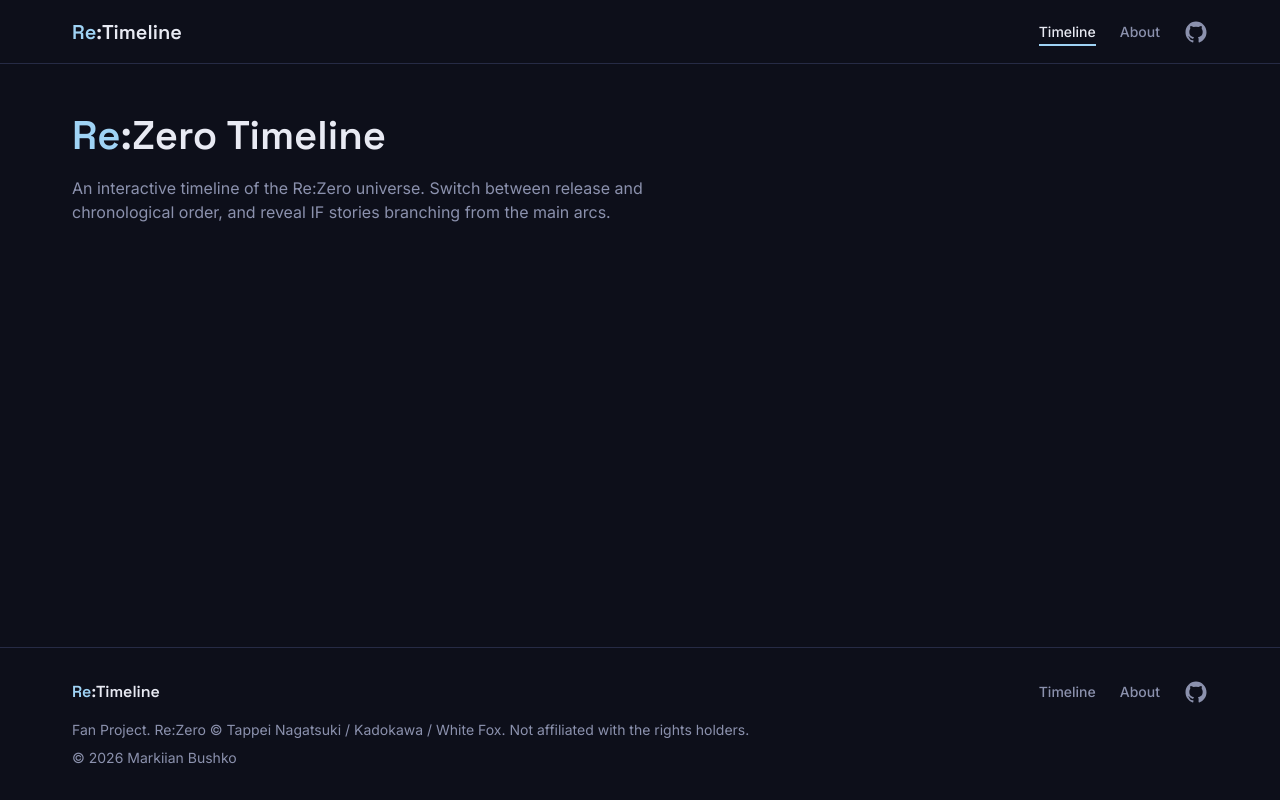
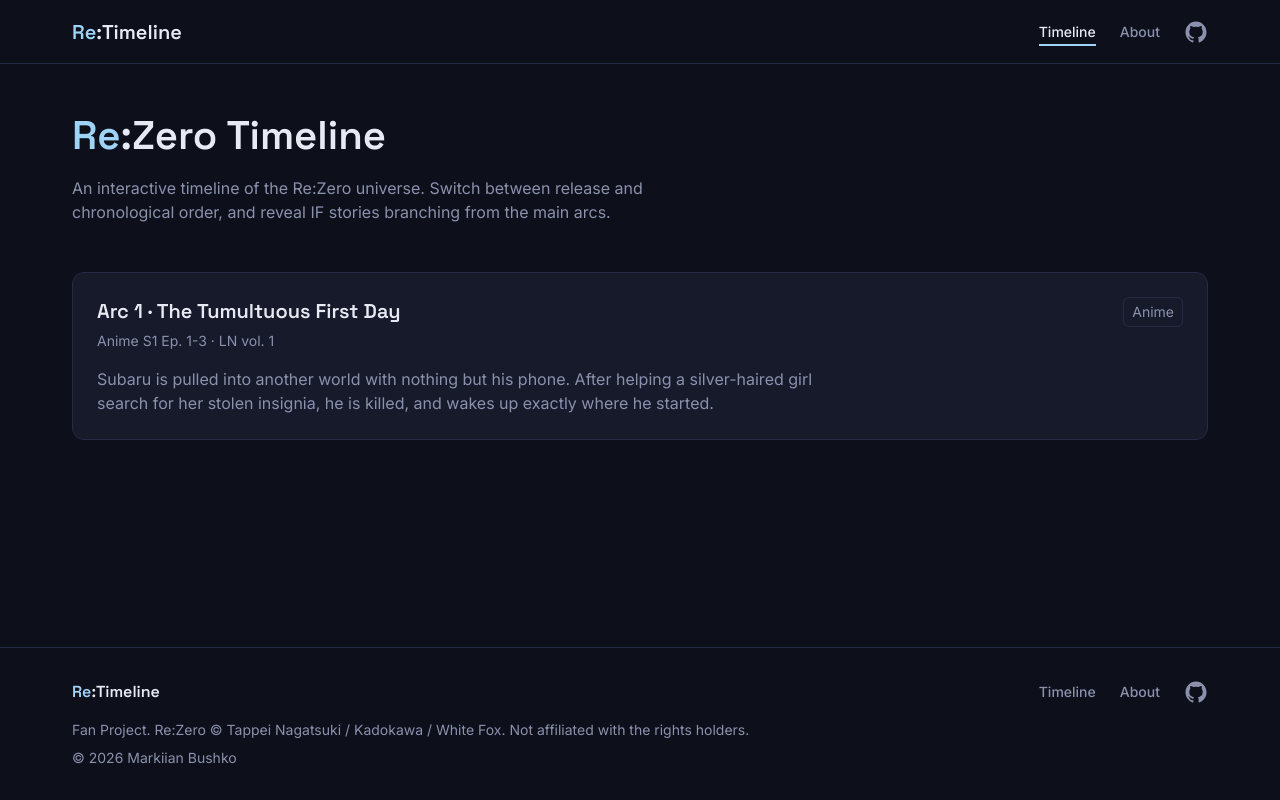
Before and after one commit to Atsui04/re-timeline, a React (Vite) app: page / in a window 1280 px wide. Built offline with nearby package versions, Linux system fonts and the light colour scheme.

Commit message:
feat: add static ArcCard to the timeline page

```diff
--- /dev/null
+++ b/src/components/timeline/ArcCard.tsx
@@ -0,0 +1,26 @@
+import Badge from "../ui/Badge";
+
+function ArcCard() {
+  return (
+    <article className="bg-surface border-border flex flex-col gap-4 rounded-xl border p-6">
+      <div className="flex flex-col gap-1">
+        <div className="flex shrink-0 items-start justify-between gap-4">
+          <h2 className="text-heading-arc text-fg">
+            Arc 1 · The Tumultuous First Day
+          </h2>
+          <Badge variant="default">Anime</Badge>
+        </div>
+        <p className="text-small-regular text-fg-muted">
+          Anime S1 Ep. 1-3 · LN vol. 1
+        </p>
+      </div>
+      <p className="text-body text-fg-muted max-w-180">
+        Subaru is pulled into another world with nothing but his phone. After
+        helping a silver-haired girl search for her stolen insignia, he is
+        killed, and wakes up exactly where he started.
+      </p>
+    </article>
+  );
+}
+
+export default ArcCard;
--- a/src/pages/TimelinePage.tsx
+++ b/src/pages/TimelinePage.tsx
@@ -1,10 +1,12 @@
 import TimelineIntro from "../components/TimelineIntro";
+import ArcCard from "../components/timeline/ArcCard";
 
 function TimelinePage() {
   return (
-    <div>
+    <>
       <TimelineIntro />
-    </div>
+      <ArcCard />
+    </>
   );
 }
 
```
